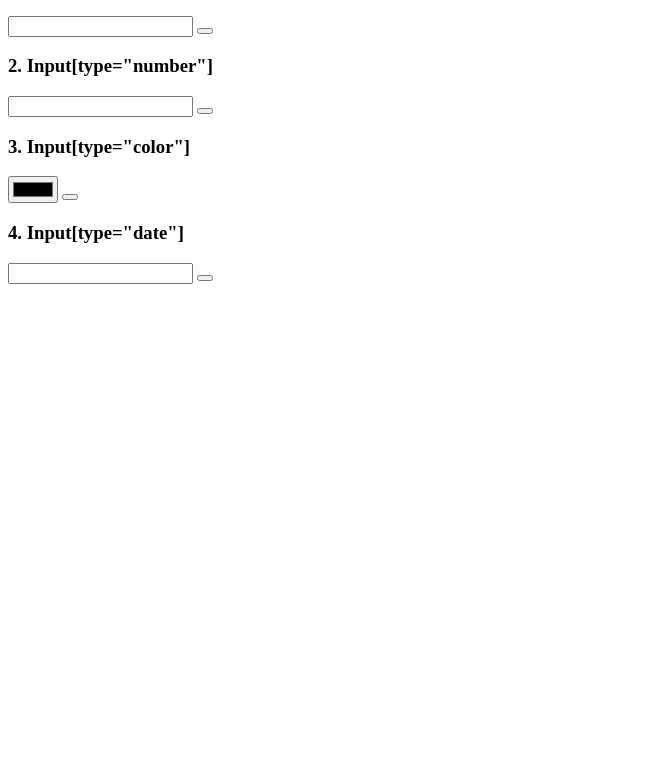
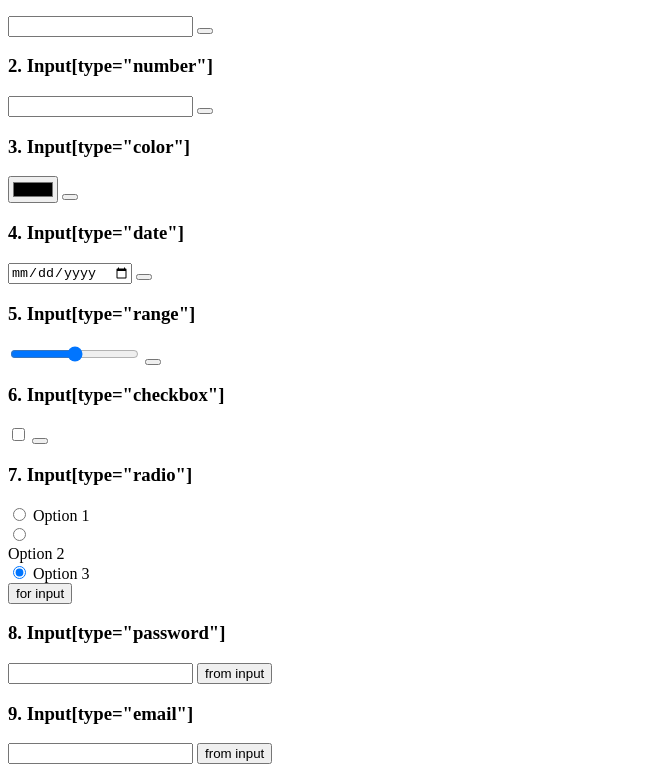
Before and after one commit to VladParomenkov/input-select-radio-checkbox, a plain HTML site: page index.html in a window 1280 px wide. Shown: the part 105-877 px from the top of the page, without its empty margins (0-652 px from the left). Before the commit the page ends 800 px from the top, so only its background shows below. Drawn offline with Linux system fonts and the light colour scheme.

Commit message:
added block input type with 4-9

```diff
--- a/index.html
+++ b/index.html
@@ -30,9 +30,71 @@
       </section>
       <section class="section">
         <h3>4. Input[type="date"]</h3>
-        <input type="number" class="i-4" />
+        <input type="date" class="i-4" />
         <button class="b-4"></button>
         <div class="out-block out-4"></div>
+      </section>
+      <section class="section">
+        <h3>5. Input[type="range"]</h3>
+        <input type="range" class="i-5" />
+        <button class="b-5"></button>
+        <div class="out-block out-5"></div>
+      </section>
+      <section class="section">
+        <h3>6. Input[type="checkbox"]</h3>
+        <input type="checkbox" class="i-6" />
+        <button class="b-6"></button>
+        <div class="out-block out-6"></div>
+      </section>
+      <section class="section">
+        <h3>7. Input[type="radio"]</h3>
+        <div>
+          <input
+            type="radio"
+            class="i-7"
+            id="i71"
+            checked
+            name="rb1"
+            value="222"
+          />
+          <label for="i71">Option 1</label>
+        </div>
+        <div>
+          <input
+            type="radio"
+            class="i-7"
+            id="i72"
+            checked
+            name="rb1"
+            value="333"
+          />
+        </div>
+        <label for="i72">Option 2</label>
+        <div>
+          <input
+            type="radio"
+            class="i-7"
+            id="i73"
+            checked
+            name="rb1"
+            value="444"
+          />
+          <label for="i73">Option 3</label>
+        </div>
+        <button class="b-7">for input</button>
+        <div class="out-block out-7"></div>
+      </section>
+      <section class="section">
+        <h3>8. Input[type="password"]</h3>
+        <input type="password" class="i-8" />
+        <button class="b-8">from input</button>
+        <div class="out-block out-8"></div>
+      </section>
+      <section class="section">
+        <h3>9. Input[type="email"]</h3>
+        <input type="email" class="i-9" />
+        <button class="b-8">from input</button>
+        <div class="out-block out-9"></div>
       </section>
     </div>
     <script src="script.js"></script>
```
